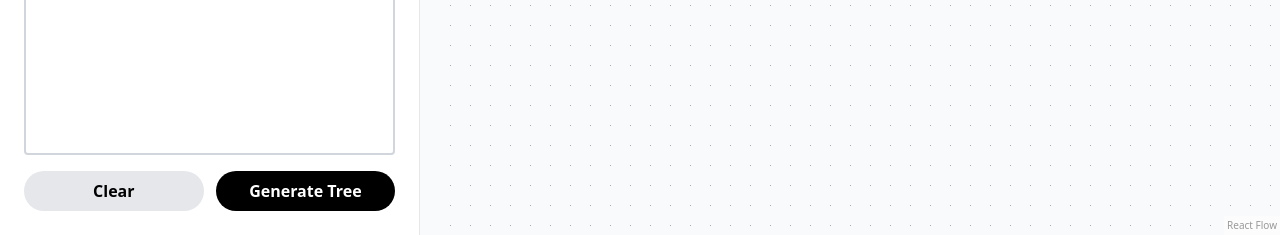
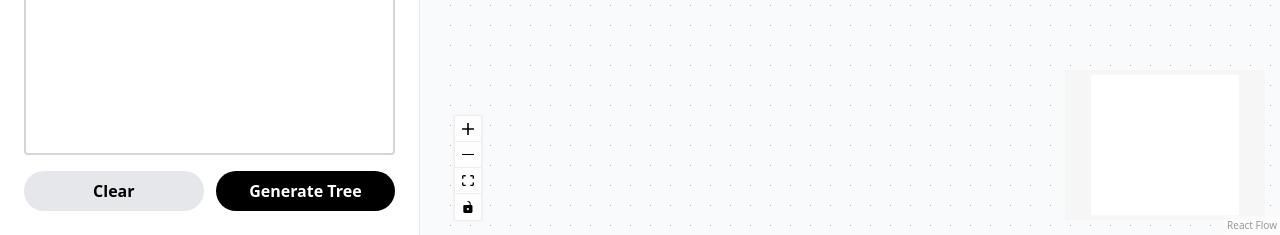
Before and after one commit to Madmax-Furiosa/json-visializer, a React (Vite) app: page / in a window 1280 px wide. Shown: the part 646-881 px from the top of the page. Built offline with nearby package versions, Linux system fonts and the light colour scheme.

Commit message:
refactor: update sample json structure

```diff
--- a/package.json
+++ b/package.json
@@ -15,6 +15,7 @@
     "@xyflow/react": "^12.9.0",
     "dagre": "^0.8.5",
     "elkjs": "^0.11.0",
+    "lucide-react": "^0.548.0",
     "motion": "^12.23.24",
     "react": "^19.1.1",
     "react-dom": "^19.1.1",
--- a/src/components/Flow.jsx
+++ b/src/components/Flow.jsx
@@ -10,6 +10,8 @@ import {
   useNodesState,
   useEdgesState,
   useReactFlow,
+  MiniMap,
+  Controls,
 } from "@xyflow/react";
 
 import "@xyflow/react/dist/style.css";
@@ -69,7 +71,8 @@ const generateNodesAndEdges = (data, parentId = null, label = "data") => {
         padding: 10,
         color: "#fff",
         border: "1px solid #3B82F6",
-        fontWeight: 500,
+        fontWeight: 700,
+        fontSize: "16px",
       },
     });
 
@@ -109,6 +112,8 @@ const generateNodesAndEdges = (data, parentId = null, label = "data") => {
           borderRadius: 8,
           padding: 8,
           color: "#000",
+          fontWeight: 700,
+          fontSize: "16px",
         },
       });
       edges.push({
@@ -201,7 +206,6 @@ function LayoutFlow() {
       city: "Bengaluru",
       zipcode: "560001",
     },
-    hobbies: ["reading", "gaming", "hiking"],
   };
 
   const loadSample = () => {
@@ -283,7 +287,9 @@ function LayoutFlow() {
             onEdgesChange={onEdgesChange}
             fitView
           >
+            <MiniMap />
             <Background />
+            <Controls />
           </ReactFlow>
         </div>
       </div>
```
Also changed, not shown: 1 other file (tests, documents, lock files or other folders).
